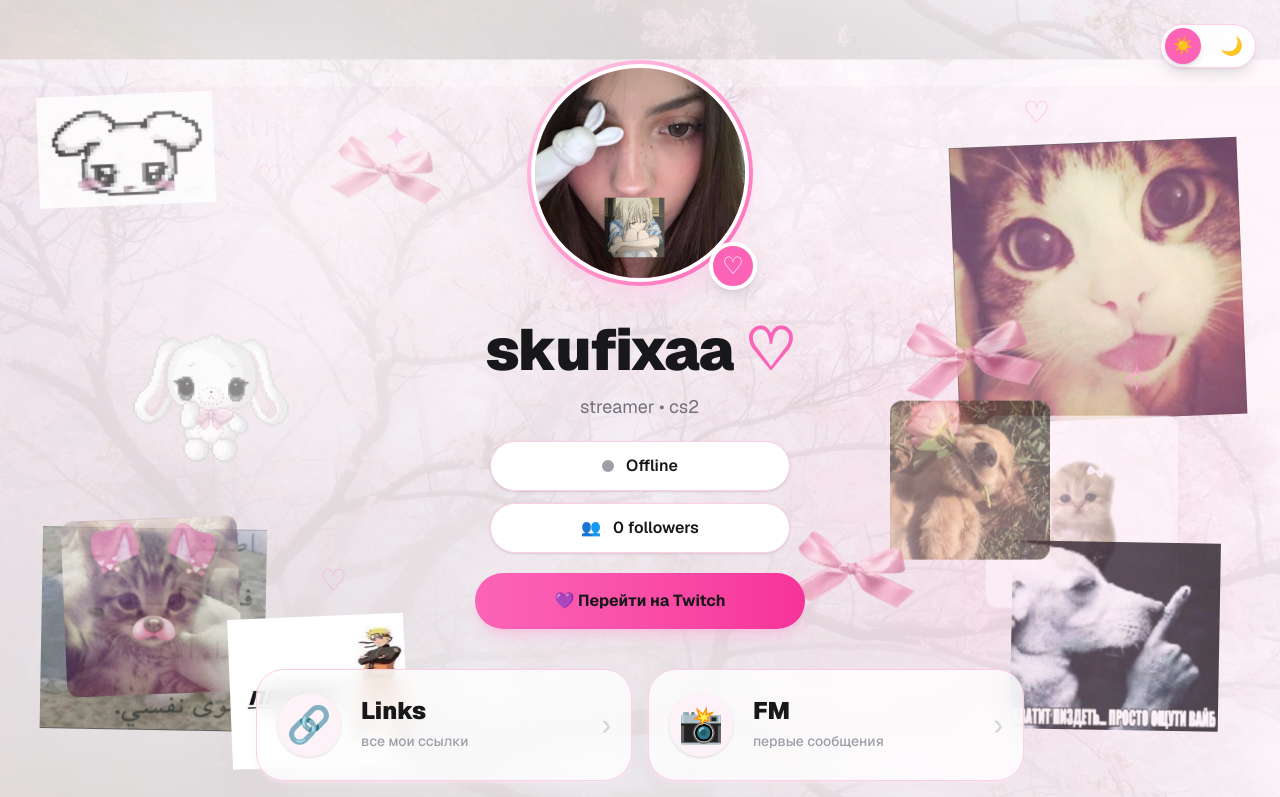
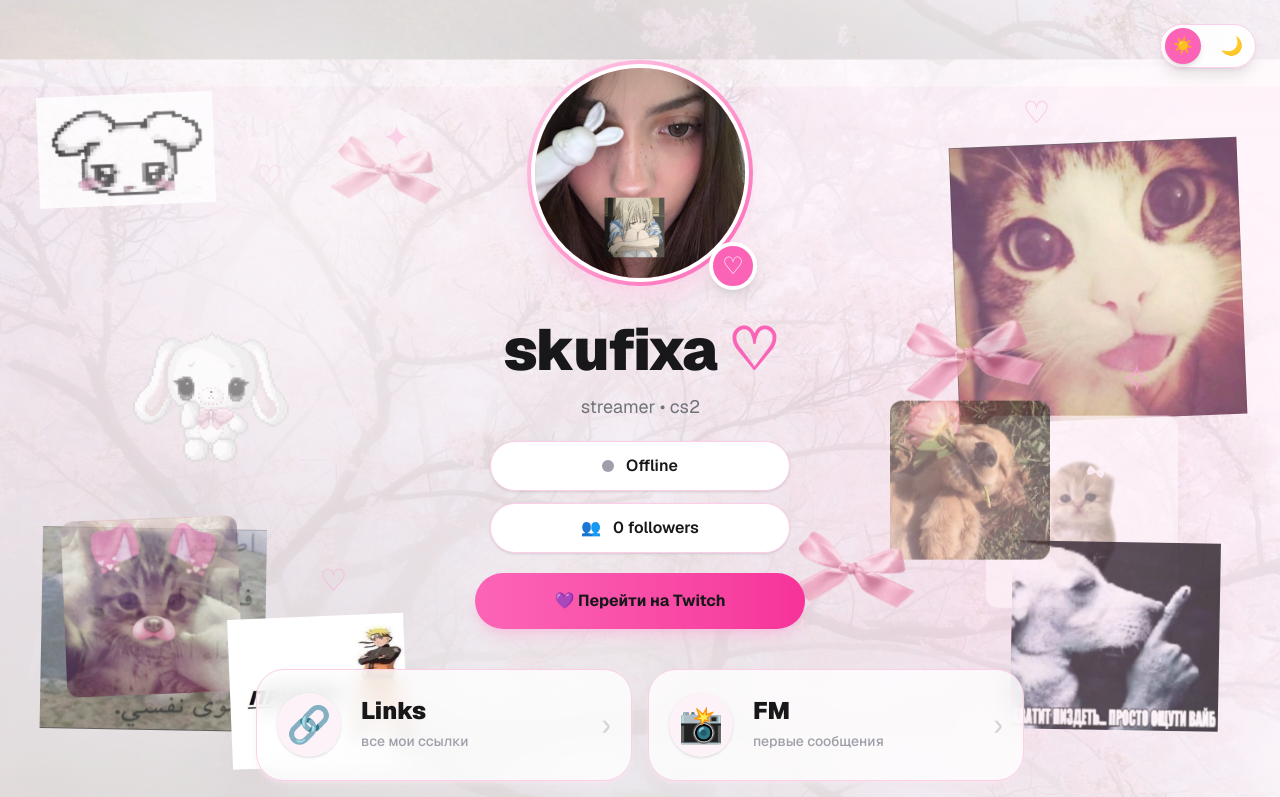
Before and after one commit to skufixa/skufixa-site, a Next.js app: page / in a window 1280 px wide. Shown: the top 797 px of the page. Built offline with nearby package versions, Linux system fonts and the light colour scheme; no server answers.

Commit message:
fix: update twitch nickname in hero and clips

```diff
--- a/components/Hero.tsx
+++ b/components/Hero.tsx
@@ -60,7 +60,7 @@
         ">
           <Image
             src="/avatar.jpg"
-            alt="skufixaa"
+            alt="skufixa"
             width={220}
             height={220}
             priority
@@ -104,7 +104,7 @@
           tracking-tight
           sm:text-[58px]
         ">
-          skufixaa
+          skufixa
           <span className="text-pink-400"> ♡</span>
         </h1>
 
@@ -194,7 +194,7 @@
 
 
       <a
-        href="https://www.twitch.tv/skufixaa"
+        href="https://www.twitch.tv/skufixa"
         target="_blank"
         rel="noreferrer"
         className="
```
